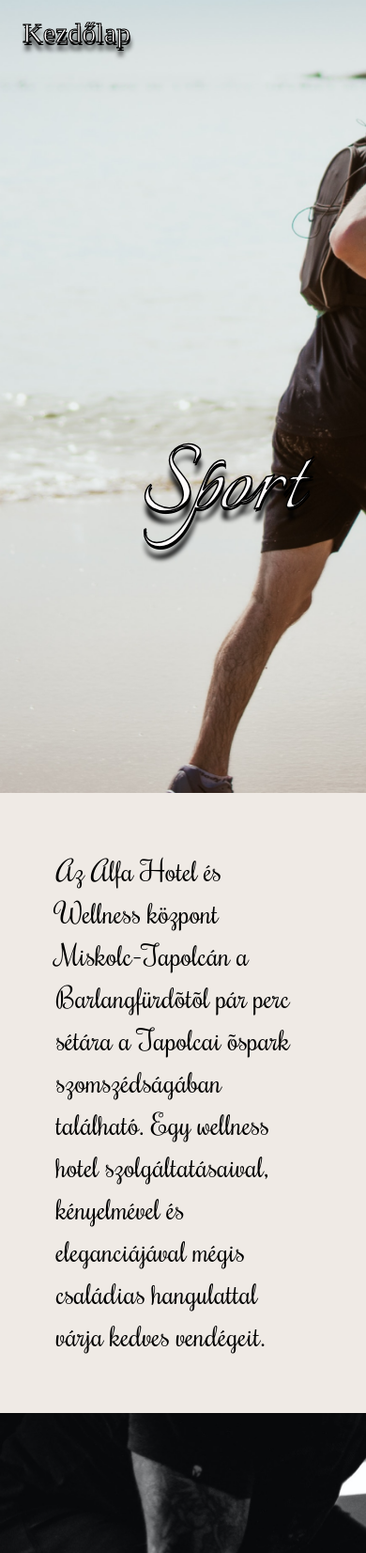
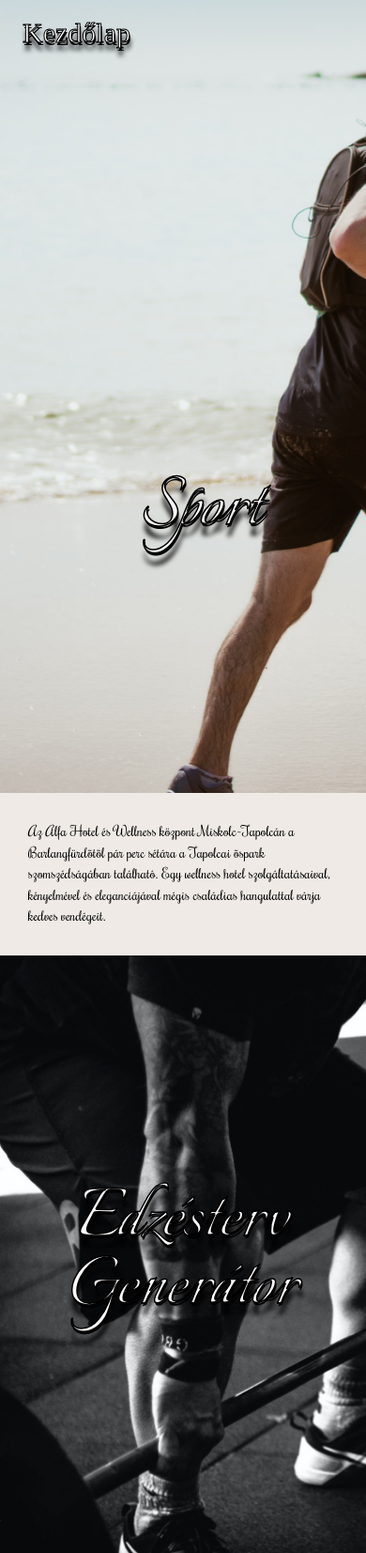
Before and after one commit to teaisawesome/SZFM-Weboldal, a PHP site: the page made by app/view/ServicesPage-Sport.html in a window 390 px wide. Shown: the top 1653 px of the page at 94% size. Run offline with PHP 8.4, Linux system fonts and the light colour scheme; the template is opened without the code that fills it, so the values that code supplies are empty; some web fonts are replaced.

Commit message:
Reszponzivitás 425px -> Sport szolgáltatások oldalhoz

```diff
--- a/app/assets/css/ServicesPage-SportStyle.css
+++ b/app/assets/css/ServicesPage-SportStyle.css
@@ -225,17 +225,27 @@ h2:hover{
         font-size: 2rem;
     }
 }
-@media screen and (max-width: 530px) {
+@media screen and (max-width: 425px) {
     h1{
-        font-size: 8rem;
+        font-size: 6rem;
+    }
+    .middle{
+        left: 10em;
+    }
+    .text{
+        font-size: 1rem;
+        padding: 2em;
     }
     h2{
         font-size: 6rem;
     }
     h2:hover{
-        font-size: 8rem;
+        font-size: 7rem;
     }
-    .middle{
-        left: 10em;
+    .home{
+        font-size: 1.5rem;
+    }
+    .home:hover{
+        font-size: 2rem;
     }
 }
```
